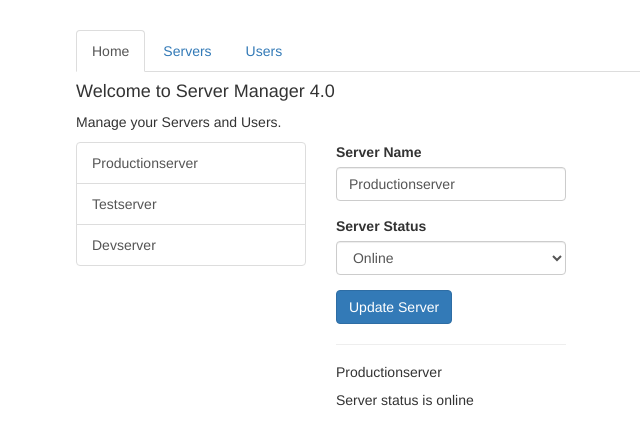
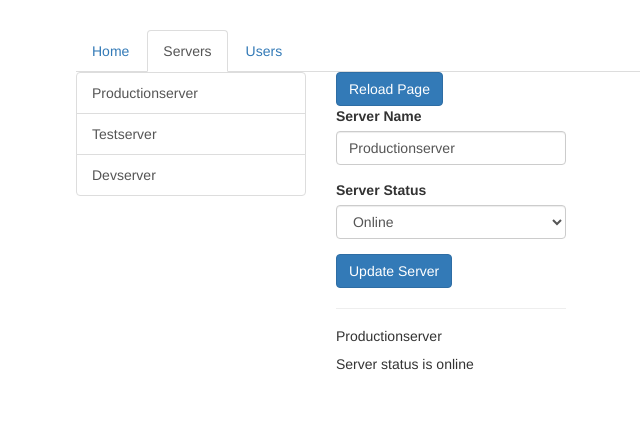
Before and after one commit to donchriscorleone/angular-routing, an Angular app: page /servers in a window 1280 px wide. Shown: the top 444 px of the page, without its empty margins (189-829 px from the left). Built offline with nearby package versions, Linux system fonts and the light colour scheme.

Commit message:
Added routerLink, routerLinkActivated class.

```diff
--- a/src/app/app.component.html
+++ b/src/app/app.component.html
@@ -2,16 +2,26 @@
   <div class="row">
     <div class="col-xs-12 col-sm-10 col-md-8 col-sm-offset-1 col-md-offset-2">
       <ul class="nav nav-tabs">
-        <li role="presentation" class="active"><a href="#">Home</a></li>
-        <li role="presentation"><a href="#">Servers</a></li>
-        <li role="presentation"><a href="#">Users</a></li>
+        <li
+          role="presentation"
+          routerLinkActive="active"
+          [routerLinkActiveOptions]="{ exact: true }"
+        >
+          <a routerLink="/">Home</a>
+        </li>
+        <li role="presentation" routerLinkActive="active">
+          <a routerLink="/servers">Servers</a>
+        </li>
+        <li role="presentation" routerLinkActive="active">
+          <a [routerLink]="['/users']">Users</a>
+        </li>
       </ul>
     </div>
   </div>
   <div class="row">
     <div class="col-xs-12 col-sm-10 col-md-8 col-sm-offset-1 col-md-offset-2">
       <!-- <app-home></app-home> -->
-      <router-outlet><app-home></app-home></router-outlet>
+      <router-outlet></router-outlet>
     </div>
   </div>
 </div>
--- a/src/app/home/home.component.html
+++ b/src/app/home/home.component.html
@@ -1,2 +1,3 @@
 <h4>Welcome to Server Manager 4.0</h4>
 <p>Manage your Servers and Users.</p>
+<button class="btn btn-primary" (click)="onLoadServers()">Load Servers</button>
--- a/src/app/home/home.component.ts
+++ b/src/app/home/home.component.ts
@@ -1,15 +1,16 @@
-import { Component, OnInit } from '@angular/core';
-
+import { Component, OnInit } from "@angular/core";
+import { Router } from "@angular/router";
 @Component({
-  selector: 'app-home',
-  templateUrl: './home.component.html',
-  styleUrls: ['./home.component.css']
+  selector: "app-home",
+  templateUrl: "./home.component.html",
+  styleUrls: ["./home.component.css"],
 })
 export class HomeComponent implements OnInit {
+  constructor(private router: Router) {}
 
-  constructor() { }
+  ngOnInit() {}
 
-  ngOnInit() {
+  onLoadServers() {
+    this.router.navigate(["/servers"]);
   }
-
 }
--- a/src/app/servers/servers.component.html
+++ b/src/app/servers/servers.component.html
@@ -1,17 +1,15 @@
 <div class="row">
   <div class="col-xs-12 col-sm-4">
     <div class="list-group">
-      <a
-        href="#"
-        class="list-group-item"
-        *ngFor="let server of servers">
+      <a href="#" class="list-group-item" *ngFor="let server of servers">
         {{ server.name }}
       </a>
     </div>
   </div>
   <div class="col-xs-12 col-sm-4">
+    <button class="btn btn-primary" (click)="onReload()">Reload Page</button>
     <app-edit-server></app-edit-server>
-    <hr>
+    <hr />
     <app-server></app-server>
   </div>
 </div>
--- a/src/app/servers/servers.component.ts
+++ b/src/app/servers/servers.component.ts
@@ -1,18 +1,26 @@
-import { Component, OnInit } from '@angular/core';
-import { ServersService } from './servers.service';
+import { Component, OnInit } from "@angular/core";
+import { ActivatedRoute, Router } from "@angular/router";
+import { ServersService } from "./servers.service";
 
 @Component({
-  selector: 'app-servers',
-  templateUrl: './servers.component.html',
-  styleUrls: ['./servers.component.css']
+  selector: "app-servers",
+  templateUrl: "./servers.component.html",
+  styleUrls: ["./servers.component.css"],
 })
 export class ServersComponent implements OnInit {
-  public servers: {id: number, name: string, status: string}[] = [];
+  public servers: { id: number; name: string; status: string }[] = [];
 
-  constructor(private serversService: ServersService) { }
+  constructor(
+    private serversService: ServersService,
+    private router: Router,
+    private route: ActivatedRoute
+  ) {}
 
   ngOnInit() {
     this.servers = this.serversService.getServers();
   }
 
+  onReload() {
+    this.router.navigate(["/servers"], { relativeTo: this.route });
+  }
 }
```
